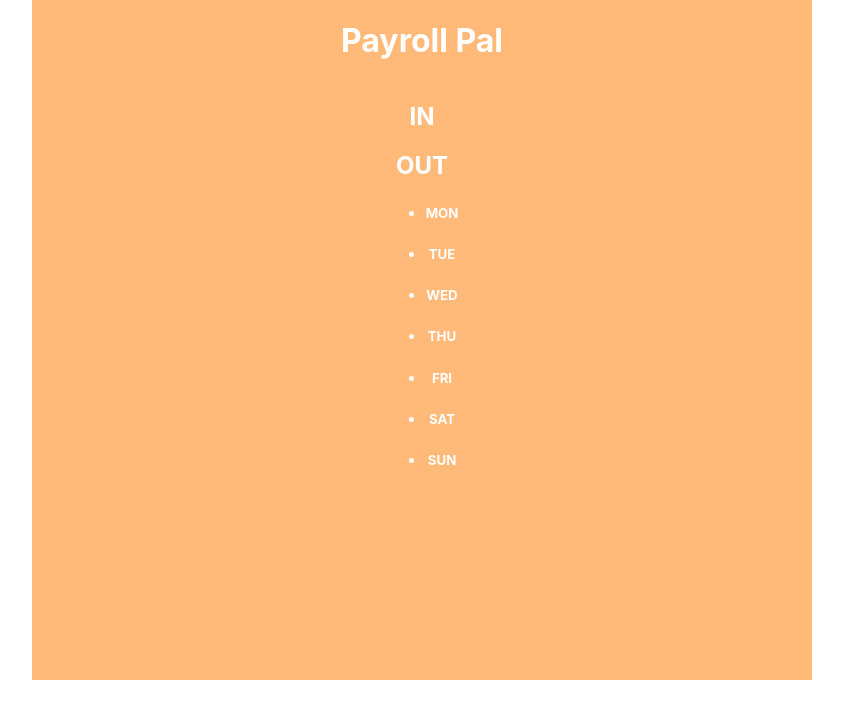
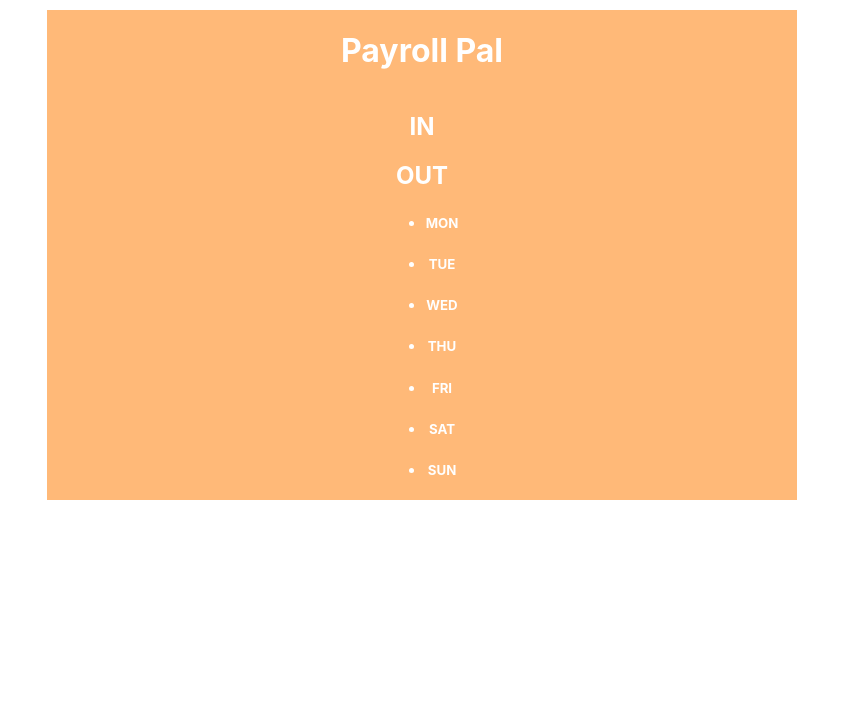
Before and after one commit to llam722/payroll-pal, a React (Create React App) app in the folder payroll-pal-extension/: page / in a window 1280 px wide. Shown: the top 718 px of the page, without its empty margins (218-1061 px from the left). Built offline with nearby package versions, Linux system fonts and the light colour scheme.

Commit message:
fixed margins

```diff
--- a/payroll-pal-extension/src/App.css
+++ b/payroll-pal-extension/src/App.css
@@ -1,13 +1,11 @@
 
 
 .App {
-  display: flex;
-  flex-direction: column;
   text-align: center;
-  width: 780px;
-  height: 680px;
+  width: 750px;
+  height: auto;
   background-color: #FFB978;
-  margin: auto;
+  margin: 10px;
   }
 
 .App-header {
--- a/payroll-pal-extension/src/index.css
+++ b/payroll-pal-extension/src/index.css
@@ -4,8 +4,8 @@ body {
   sans-serif;
   -webkit-font-smoothing: antialiased;
   -moz-osx-font-smoothing: grayscale;
-  width: 800px;
-  height: 600px;
+  max-width: 800px;
+  max-height: 600px;
   box-sizing: border-box;
   display: flex;
   margin: auto;
```
